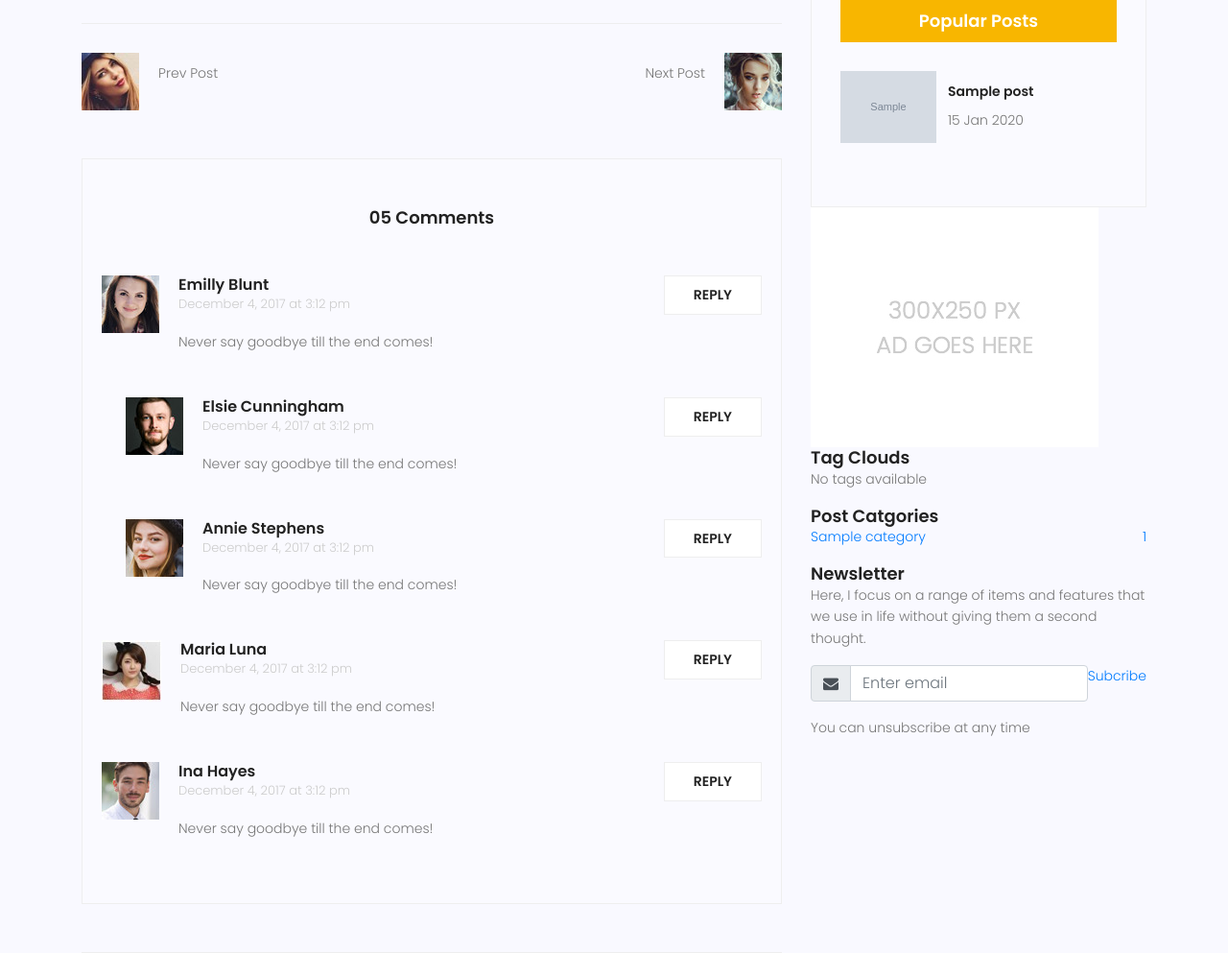
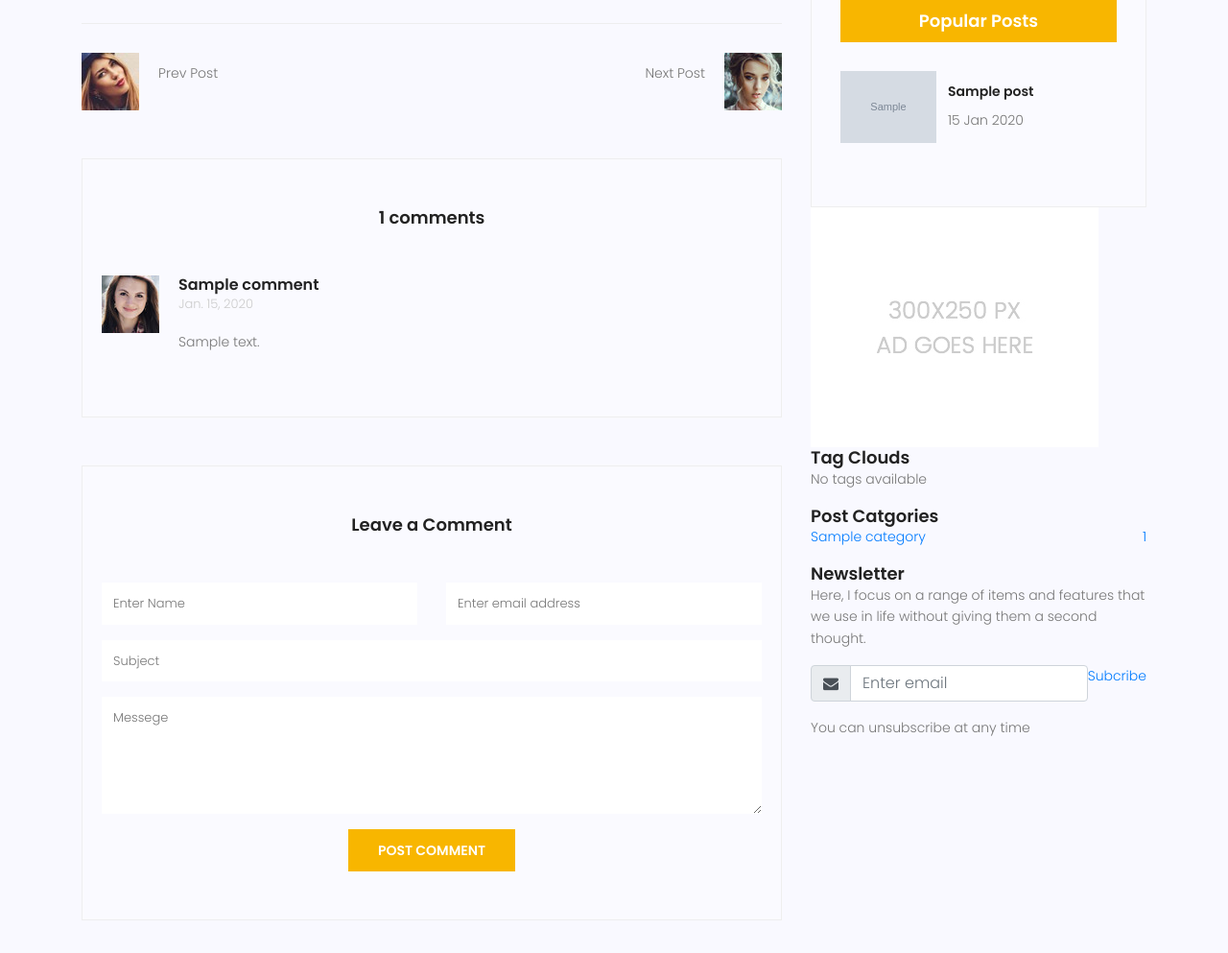
Before and after one commit to faeze-hn/mysite, a Django app: page /blog/1 in a window 1280 px wide. Shown: the part 1048-2041 px from the top of the page at 96% size. Run offline with Django 5.2, Linux system fonts and the light colour scheme; tables that the repository leaves empty hold one stand-in row (values such as "Sample post"); grey boxes marked "Sample" are stand-in pictures; some libraries are stand-ins or nearby versions.

Commit message:
created comment table

```diff
--- a/blog/models.py
+++ b/blog/models.py
@@ -35,3 +35,21 @@ class Post(models.Model):
 
     def get_absolute_url(self):
         return reverse('blog:single', kwargs={'pid':self.id})
+
+
+class Comment(models.Model):
+    post = models.ForeignKey(Post, on_delete=models.CASCADE)
+    name = models.CharField(max_length=225)
+    email = models.EmailField()
+    subject = models.CharField(max_length=225)
+    message = models.TextField()
+    approved = models.BooleanField(default=False)
+    created_date = models.DateTimeField(auto_now_add=True)
+    updated_date = models.DateTimeField(auto_now=True)
+
+    class Meta:
+        ordering = ['-created_date']
+
+
+    def __str__(self):
+        return self.name
--- a/blog/templatetags/blog_tags.py
+++ b/blog/templatetags/blog_tags.py
@@ -1,7 +1,14 @@
 from django import template
-from blog.views import Post
+from blog.views import Post, Comment
 from blog.models import Category
 register = template.Library()
+
+@register.simple_tag(name='comments_count')
+def function(pid):
+    post = Post.objects.get(pk=pid)
+    return Comment.objects.filter(post=post.id, approved =True).count()
+
+
 
 @register.inclusion_tag('blog/blog-popular-posts.html')
 def latestposts(arg=3):
--- a/blog/views.py
+++ b/blog/views.py
@@ -1,5 +1,5 @@
 from django.shortcuts import render,get_object_or_404
-from blog.models import Post
+from blog.models import Post, Comment
 from django.core.paginator import Paginator,EmptyPage,PageNotAnInteger
 
 def blog_view(request,author_username=None,**kwargs):
@@ -23,8 +23,10 @@ def blog_view(request,author_username=None,**kwargs):
 
 
 def blog_single(request, pid):
-    post = get_object_or_404(Post, pk=pid)
-    context = {'post': post}
+    posts = Post.objects.filter(status=1)
+    post = get_object_or_404(posts, pk=pid)
+    comments = Comment.objects.filter(post = post.id)
+    context = {'post': post, 'comments': comments }
     return render(request, 'blog/blog-single.html', context)
 
 def blog_category(request,cat_name):
--- a/templates/blog/blog-single.html
+++ b/templates/blog/blog-single.html
@@ -2,6 +2,8 @@
 {% load static %}
 {%block content%}
 {% load blog_tags %}
+{% load humanize %}
+
 <!-- start banner Area -->
 <section class="relative about-banner">
 	<div class="overlay overlay-bg"></div>
@@ -103,102 +105,37 @@
 					</div>
 				</div>
 				<div class="comments-area">
-					<h4>05 Comments</h4>
+					<h4>{% comments_count post.id%} comments</h4>
+					{%if comments%}
 					<div class="comment-list">
+						{% for comment in comments %}
+
 						<div class="single-comment justify-content-between d-flex">
 							<div class="user justify-content-between d-flex">
 								<div class="thumb">
 									<img src="{% static 'img/blog/c1.jpg'%}" alt="">
 								</div>
 								<div class="desc">
-									<h5><a href="#">Emilly Blunt</a></h5>
-									<p class="date">December 4, 2017 at 3:12 pm </p>
+									<h5><a href="#">{{comment.name}}</a></h5>
+									<p class="date">{{comment.created_date|naturalday}} </p>
 									<p class="comment">
-										Never say goodbye till the end comes!
+										{{comment.message}}
 									</p>
 								</div>
 							</div>
+							<!--
 							<div class="reply-btn">
 								<a href="" class="btn-reply text-uppercase">reply</a>
 							</div>
+							-->
 						</div>
+
+						{%empty%}
+						<p>no comments Here</p>
+						{%endfor%}
 					</div>
-					<div class="comment-list left-padding">
-						<div class="single-comment justify-content-between d-flex">
-							<div class="user justify-content-between d-flex">
-								<div class="thumb">
-									<img src="{% static 'img/blog/c2.jpg'%}" alt="">
-								</div>
-								<div class="desc">
-									<h5><a href="#">Elsie Cunningham</a></h5>
-									<p class="date">December 4, 2017 at 3:12 pm </p>
-									<p class="comment">
-										Never say goodbye till the end comes!
-									</p>
-								</div>
-							</div>
-							<div class="reply-btn">
-								<a href="" class="btn-reply text-uppercase">reply</a>
-							</div>
-						</div>
-					</div>
-					<div class="comment-list left-padding">
-						<div class="single-comment justify-content-between d-flex">
-							<div class="user justify-content-between d-flex">
-								<div class="thumb">
-									<img src="{% static 'img/blog/c3.jpg'%}" alt="">
-								</div>
-								<div class="desc">
-									<h5><a href="#">Annie Stephens</a></h5>
-									<p class="date">December 4, 2017 at 3:12 pm </p>
-									<p class="comment">
-										Never say goodbye till the end comes!
-									</p>
-								</div>
-							</div>
-							<div class="reply-btn">
-								<a href="" class="btn-reply text-uppercase">reply</a>
-							</div>
-						</div>
-					</div>
-					<div class="comment-list">
-						<div class="single-comment justify-content-between d-flex">
-							<div class="user justify-content-between d-flex">
-								<div class="thumb">
-									<img src="{% static 'img/blog/c4.jpg'%}" alt="">
-								</div>
-								<div class="desc">
-									<h5><a href="#">Maria Luna</a></h5>
-									<p class="date">December 4, 2017 at 3:12 pm </p>
-									<p class="comment">
-										Never say goodbye till the end comes!
-									</p>
-								</div>
-							</div>
-							<div class="reply-btn">
-								<a href="" class="btn-reply text-uppercase">reply</a>
-							</div>
-						</div>
-					</div>
-					<div class="comment-list">
-						<div class="single-comment justify-content-between d-flex">
-							<div class="user justify-content-between d-flex">
-								<div class="thumb">
-									<img src="{% static 'img/blog/c5.jpg'%}" alt="">
-								</div>
-								<div class="desc">
-									<h5><a href="#">Ina Hayes</a></h5>
-									<p class="date">December 4, 2017 at 3:12 pm </p>
-									<p class="comment">
-										Never say goodbye till the end comes!
-									</p>
-								</div>
-							</div>
-							<div class="reply-btn">
-								<a href="" class="btn-reply text-uppercase">reply</a>
-							</div>
-						</div>
-					</div>
+					{%endif%}
+
 				</div>
 				<div class="comment-form">
 					<h4>Leave a Comment</h4>
```
Also changed, not shown: blog/admin.py (+10 -1 lines), blog/migrations/0008_comment.py (added), blog/migrations/0009_comment_post.py (added).
